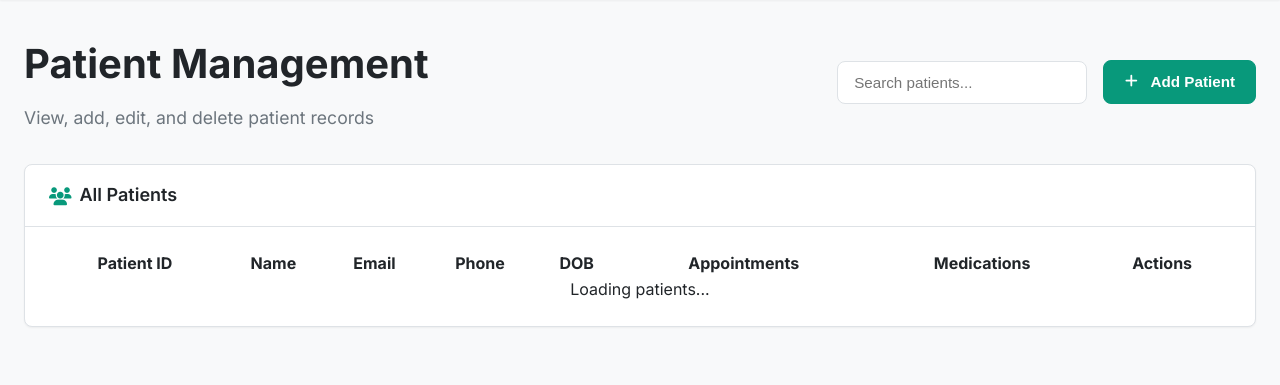
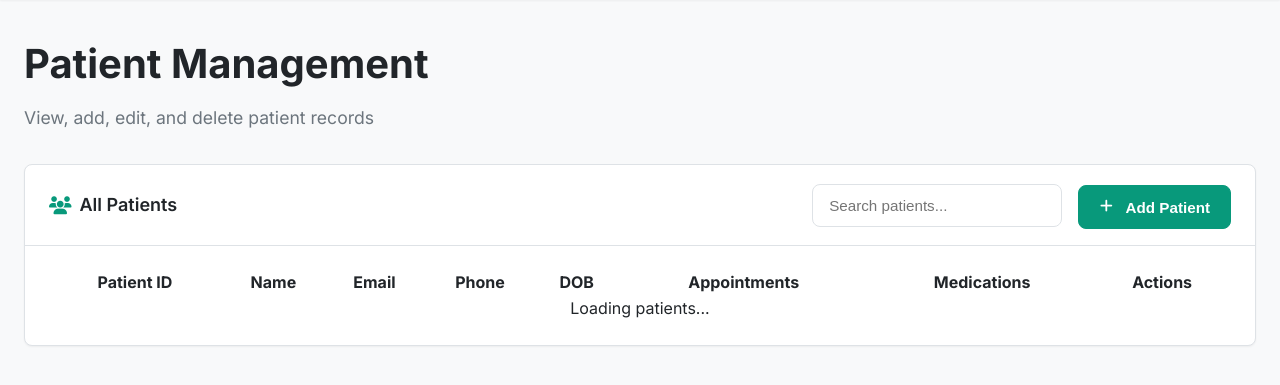
Before and after one commit to ZikraAfiq/sehat-ai, a Flask app: page /clinic/patients in a window 1280 px wide. Shown: the part 73-458 px from the top of the page. Run offline with Flask 3, Linux system fonts and the light colour scheme; data that the repository does not hold is empty; some libraries are stand-ins or nearby versions.

Commit message:
slight adjustment

```diff
--- a/clinic_side/templates/clinic_patients.html
+++ b/clinic_side/templates/clinic_patients.html
@@ -4,18 +4,9 @@
 
 {% block content %}
 <div class="container">
-    <div class="flex justify-between items-center" style="margin-bottom: 2rem;">
-        <div>
-            <h1 style="font-size: 2.5rem; font-weight: 700; color: var(--foreground); margin-bottom: 0.5rem;">Patient Management</h1>
-            <p style="color: var(--muted-foreground); font-size: 1.1rem;">View, add, edit, and delete patient records</p>
-        </div>
-        <div class="flex items-center" style="gap: 1rem;">
-            <input type="text" id="search-patients" placeholder="Search patients..." class="form-control" style="width: 250px;">
-            <!-- Fixed the onclick function to call showAddPatientModal instead of testModal -->
-            <button id="add-patient-btn" class="btn btn-primary" onclick="showAddPatientModal()">
-                <i class="fas fa-plus"></i> Add Patient
-            </button>
-        </div>
+    <div style="margin-bottom: 2rem;">
+        <h1 style="font-size: 2.5rem; font-weight: 700; color: var(--foreground); margin-bottom: 0.5rem;">Patient Management</h1>
+        <p style="color: var(--muted-foreground); font-size: 1.1rem;">View, add, edit, and delete patient records</p>
     </div>
 
     <div id="patient-modal" class="modal hidden">
@@ -76,8 +67,14 @@
     </div>
 
     <div class="card">
-        <div class="card-header">
+        <div class="card-header" style="display: flex; justify-content: space-between; align-items: center;">
             <h2 class="card-title"><i class="fas fa-users"></i> All Patients</h2>
+            <div class="flex items-center" style="gap: 1rem;">
+                <input type="text" id="search-patients" placeholder="Search patients..." class="form-control" style="width: 250px;">
+                <button id="add-patient-btn" class="btn btn-primary" onclick="showAddPatientModal()">
+                    <i class="fas fa-plus"></i> Add Patient
+                </button>
+            </div>
         </div>
         <div class="card-content">
             <div style="overflow-x: auto;">
```
